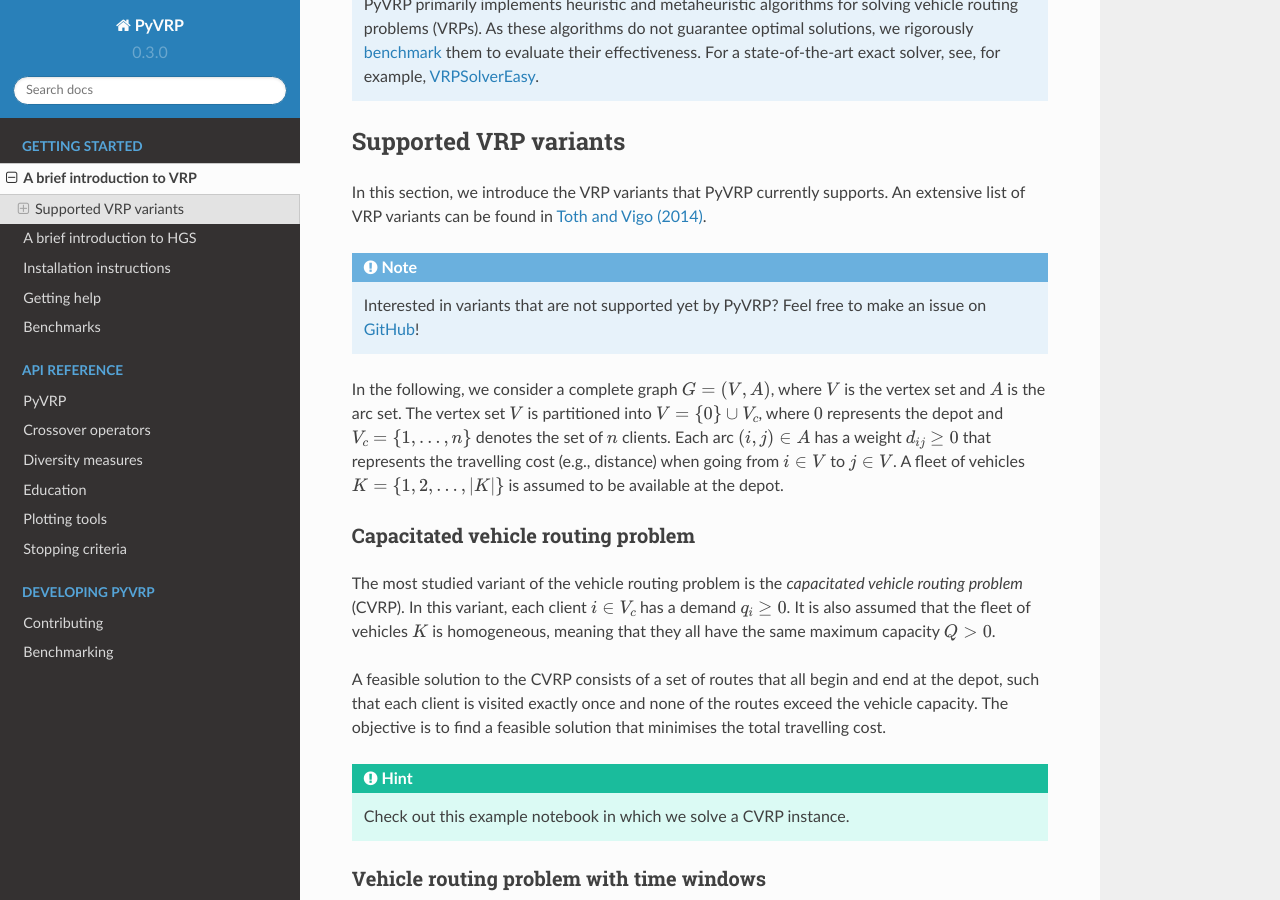
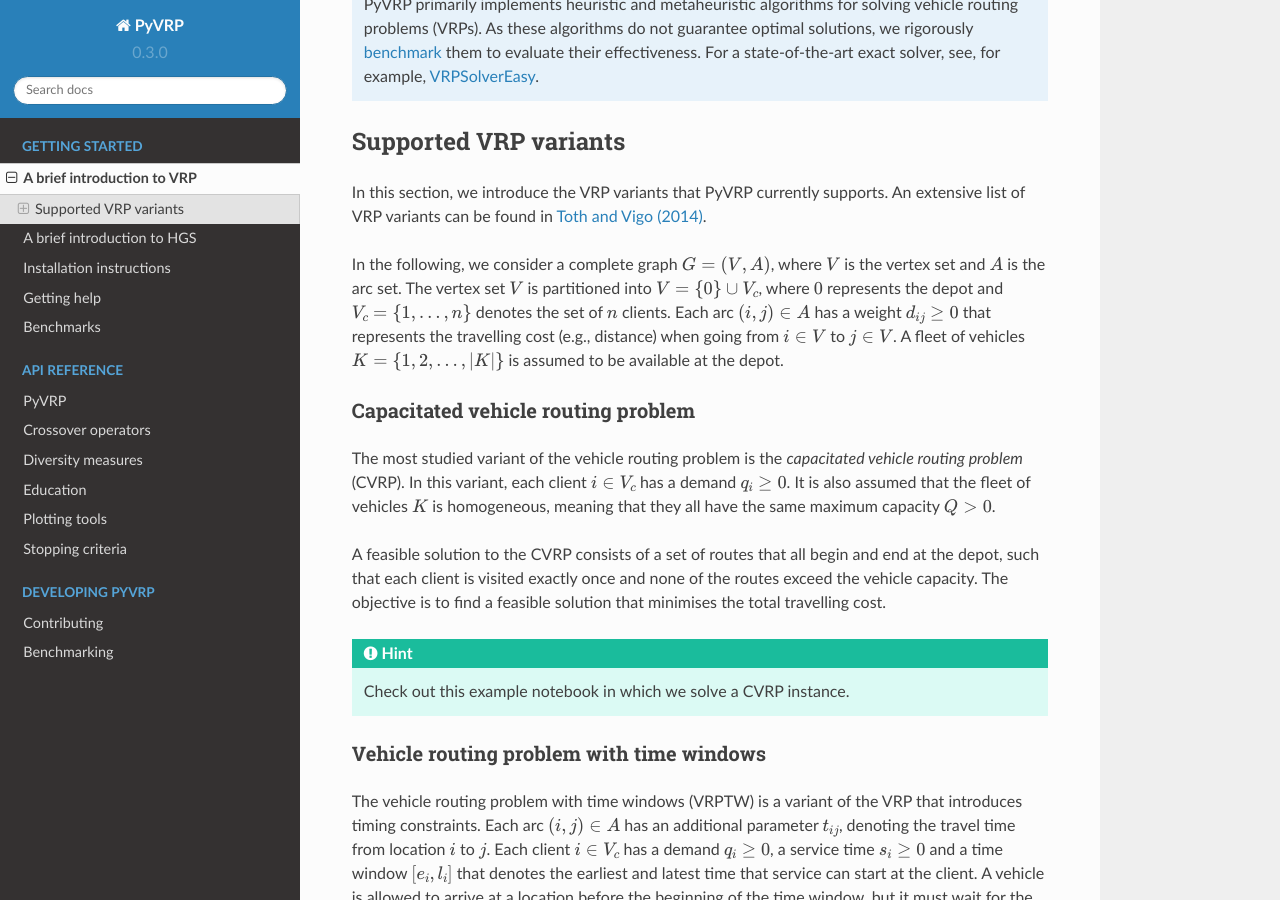
Before and after one commit to PyVRP/PyVRP, a Sphinx documentation site: the page built from docs/source/setup/introduction_to_vrp.rst, in a window 1280 px wide and 900 px high, scrolled down 496 px. Built offline with Sphinx 7.4.7 and the Read the Docs theme 2.0.0, drawn with Linux system fonts in a browser that asks for light colours; pages that are not in the unit, such as notebooks, are missing from menus.

Commit message:
Remove note on interested unsupported variants

```diff
--- a/docs/source/setup/introduction_to_vrp.rst
+++ b/docs/source/setup/introduction_to_vrp.rst
@@ -20,10 +20,6 @@
 
 In this section, we introduce the VRP variants that PyVRP currently supports.
 An extensive list of VRP variants can be found in `Toth and Vigo (2014) <https://doi.org/10.1137/1.9780898718515>`_.
-
-.. note::
-
-    Interested in variants that are not supported yet by PyVRP? Feel free to make an issue on `GitHub <https://github.com/PyVRP/PyVRP/issues>`_!
 
 In the following, we consider a complete graph :math:`G=(V,A)`, where :math:`V` is the vertex set and :math:`A` is the arc set.
 The vertex set :math:`V` is partitioned into :math:`V=\{0\} \cup V_c`, where :math:`0` represents the depot and :math:`V_c=\{1, \dots, n\}` denotes the set of :math:`n` clients.
```
